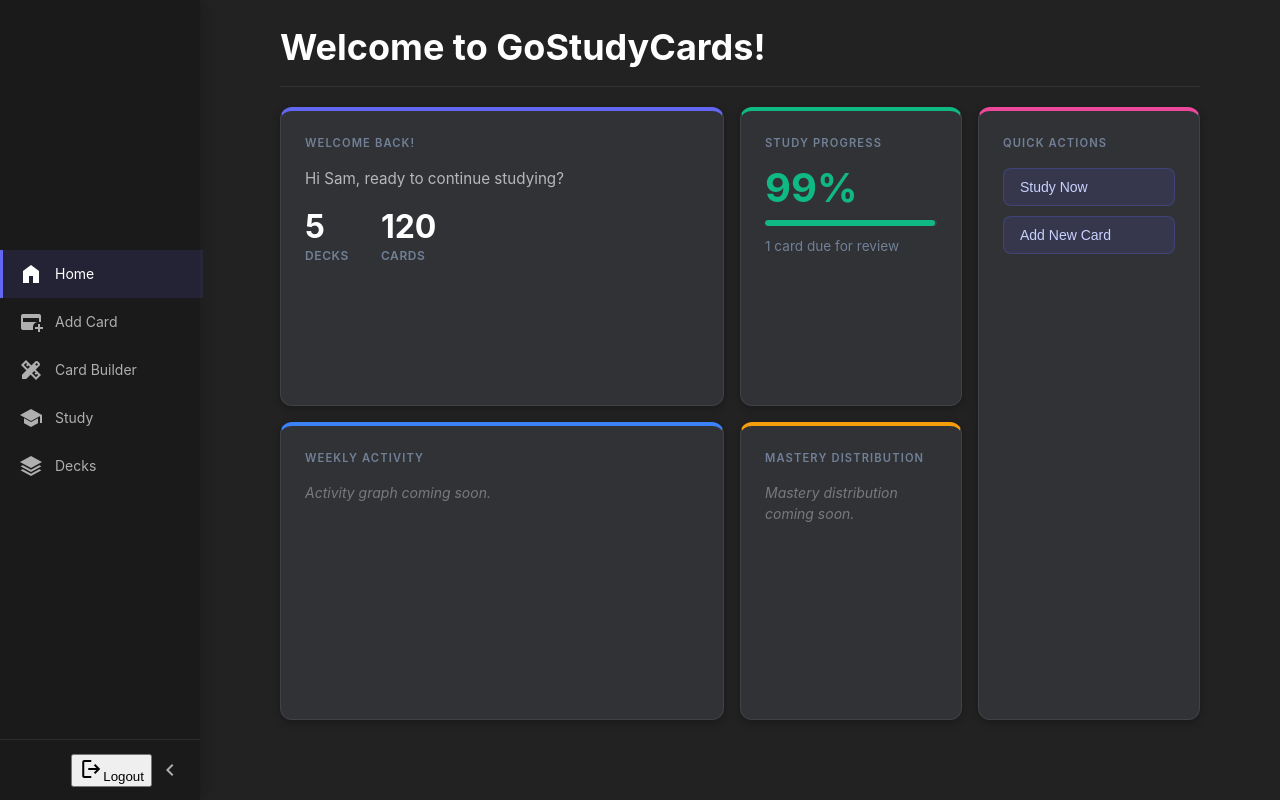
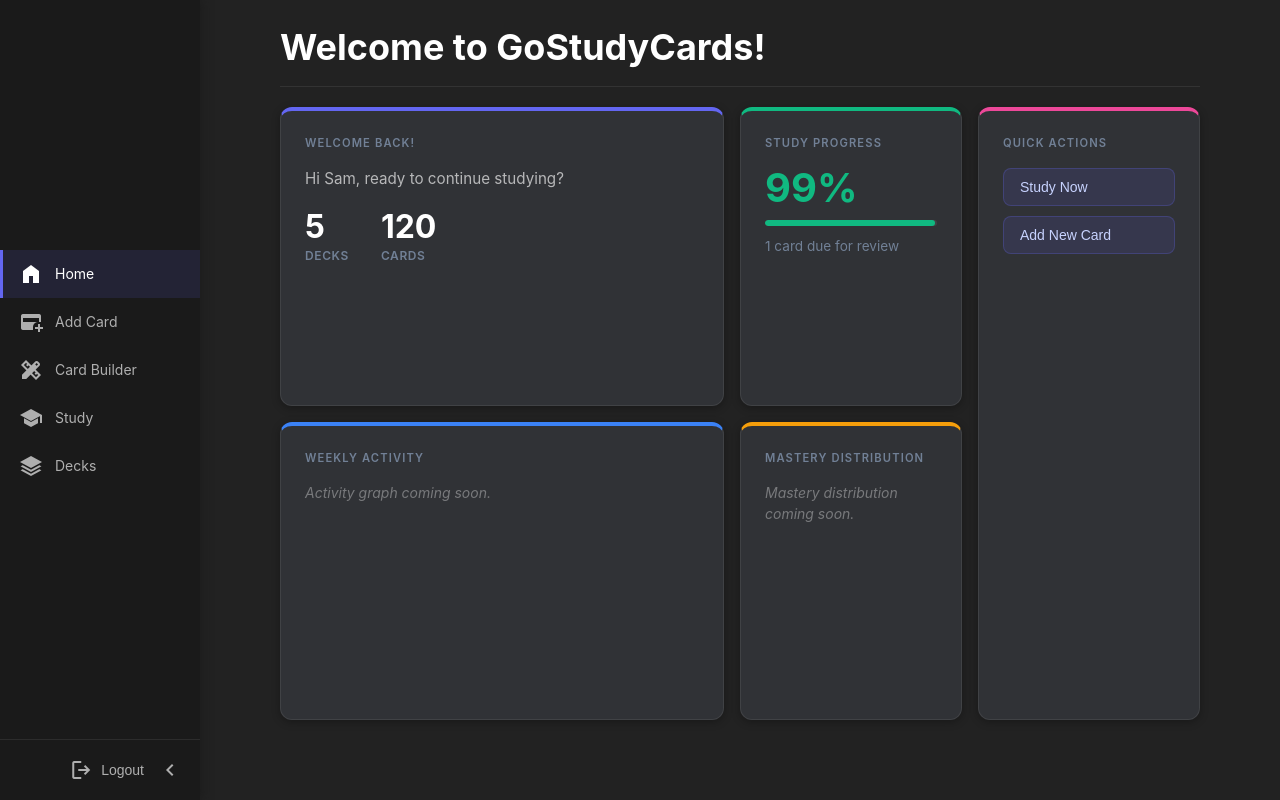
Before and after one commit to 18barbers2/gostudycards, a React (Vite) app in the folder frontend/: page / in a window 1280 px wide. Built offline with nearby package versions, Linux system fonts and the light colour scheme; sample sign-in values are in the browser's storage.

Commit message:
style: updated styling for logout button

```diff
--- a/frontend/src/components/Layout/Layout.css
+++ b/frontend/src/components/Layout/Layout.css
@@ -13,6 +13,7 @@
     z-index: 100;
     box-shadow: #1a1a1a 0px 0px 10px;
     transition: width 0.2s ease;
+    overflow: hidden;
 }
 
 .navbar.navbar--collapsed {
--- a/frontend/src/css/NavBar.css
+++ b/frontend/src/css/NavBar.css
@@ -77,6 +77,25 @@
     border-top: 1px solid var(--border-subtle);
 }
 
+.navbar-logout {
+    background: none;
+    border: none;
+    cursor: pointer;
+    color: var(--text-secondary);
+    display: flex;
+    align-items: center;
+    gap: 8px;
+    padding: 6px 8px;
+    border-radius: 6px;
+    font-size: 0.875rem;
+    transition: background 0.15s ease, color 0.15s ease;
+}
+
+.navbar-logout:hover {
+    background: var(--border-subtle);
+    color: var(--color-danger);
+}
+
 .navbar-toggle {
     background: none;
     border: none;
@@ -107,6 +126,8 @@
 
 .navbar--collapsed .navbar-footer {
     justify-content: center;
+    gap: 4px;
+    padding: 8px;
 }
 
 /* ── Mobile — top bar (hide toggle, go horizontal) ── */
```
